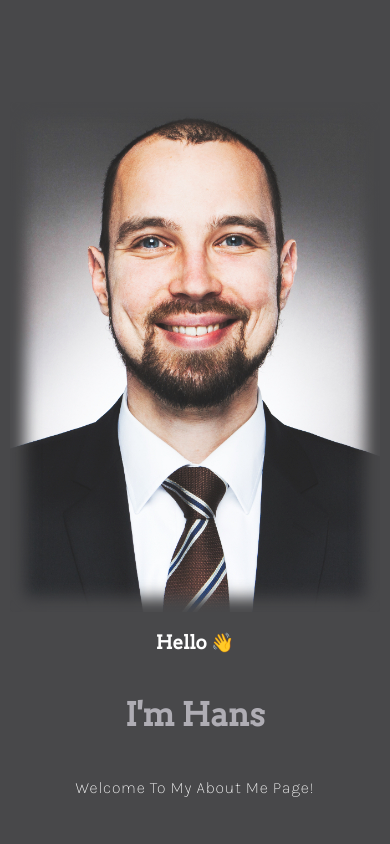
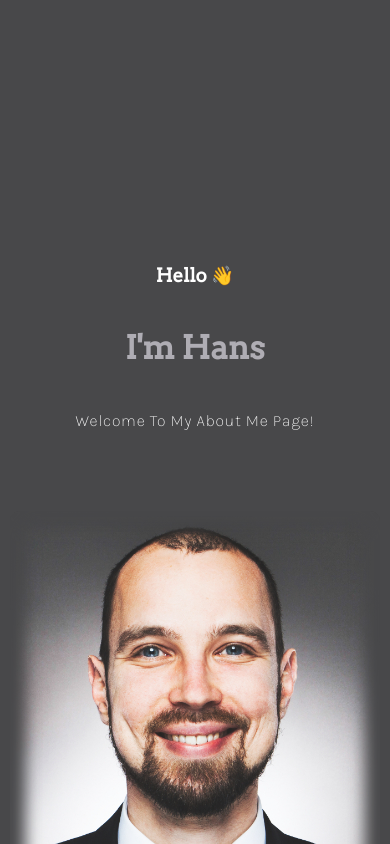
Before and after one commit to HansKre/about-hanskrebs-v2, a React (Create React App) app: page / in a window 390 px wide. Shown: the top 844 px of the page. Built offline with nearby package versions, Linux system fonts and the light colour scheme.

Commit message:
Improve mobile design.

```diff
--- a/src/App.tsx
+++ b/src/App.tsx
@@ -12,8 +12,8 @@ function App() {
   return (
     <ThemeProvider theme={CustomTheme}>
       <ParallaxProvider>
-        <FullHeightWrapper backgroundColor="#48484a" backgroundImg={hansImg} height={"920px"} ><LandingPage /></FullHeightWrapper>
-        <FullHeightWrapper backgroundColor="white"><ParallaxContent yOffset={downSm ? [-50, 40] : [-50, 80]}>
+        <FullHeightWrapper backgroundColor="#48484a" backgroundImg={hansImg} height={downSm ? "150vh" : "920px"} ><LandingPage /></FullHeightWrapper>
+        <FullHeightWrapper backgroundColor="white"><ParallaxContent yOffset={downSm ? [-40 - (window.visualViewport.width - 375) / 8, 40 - (window.visualViewport.width - 375) / 8] : [-50, 80]}>
           <h1>
             I am a <span>software architect</span> passionate about <i>web development</i> and <i><label>frontend desgin</label></i>.
           </h1>
--- a/src/components/LandingPage.tsx
+++ b/src/components/LandingPage.tsx
@@ -7,7 +7,7 @@ import hansImgMobile from '../assets/IMG_9921_matte_look_672.jpeg'
 const SPLIT = 65;
 const OFFSETS = {
     desktop: [-100, 60],
-    mobile: [-40, 15],
+    mobile: [-30, 20],
 }
 
 const useStyles = makeStyles({
@@ -35,12 +35,12 @@ export default function LandingPage() {
             {downSm
                 ? <Parallax className={classes.fullWidth} y={downSm ? OFFSETS.mobile : OFFSETS.desktop}>
                     <Grid container direction="column" justifyContent="center" alignItems="center">
-                        <div style={{backgroundImage: `url(${hansImgMobile})`, boxShadow: '0 0 15px 15px #48484a inset', backgroundSize: 'cover'}}>
+                        <h3 className={classes.whiteFont}>Hello 👋</h3>
+                        <h1 className={classes.whiteFont}>I'm Hans </h1>
+                        <h4 style={{paddingBottom: '60px'}} className={`${classes.whiteFont}`}>Welcome To My About Me Page!</h4>
+                        <div style={{backgroundImage: `url(${hansImgMobile})`, boxShadow: '0 0 15px 15px #48484a inset', backgroundSize: 'cover', borderRadius: '10px'}}>
                             <img style={{filter: 'opacity(0%)', height: '60vmax'}} src={hansImgMobile} alt="Hans" />
                         </div>
-                        <h3 className={classes.whiteFont}>Hello 👋</h3>
-                        <h1 className={classes.whiteFont}>I'm Hans </h1>
-                        <h4 className={`${classes.whiteFont}`}>Welcome To My About Me Page!</h4>
                     </Grid>
                 </Parallax >
                 : <Parallax className={classes.fullWidth} y={downSm ? OFFSETS.mobile : OFFSETS.desktop}>
```
